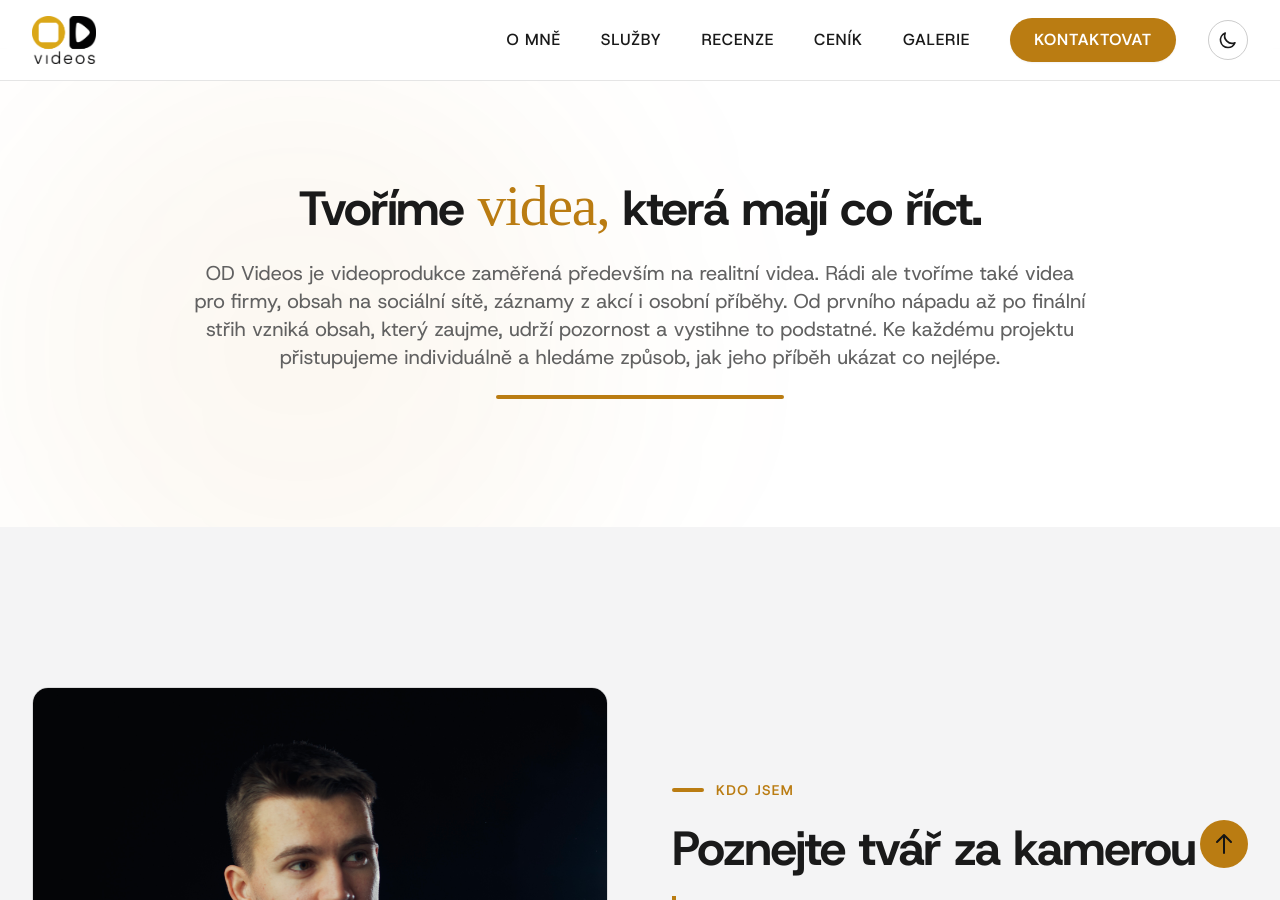
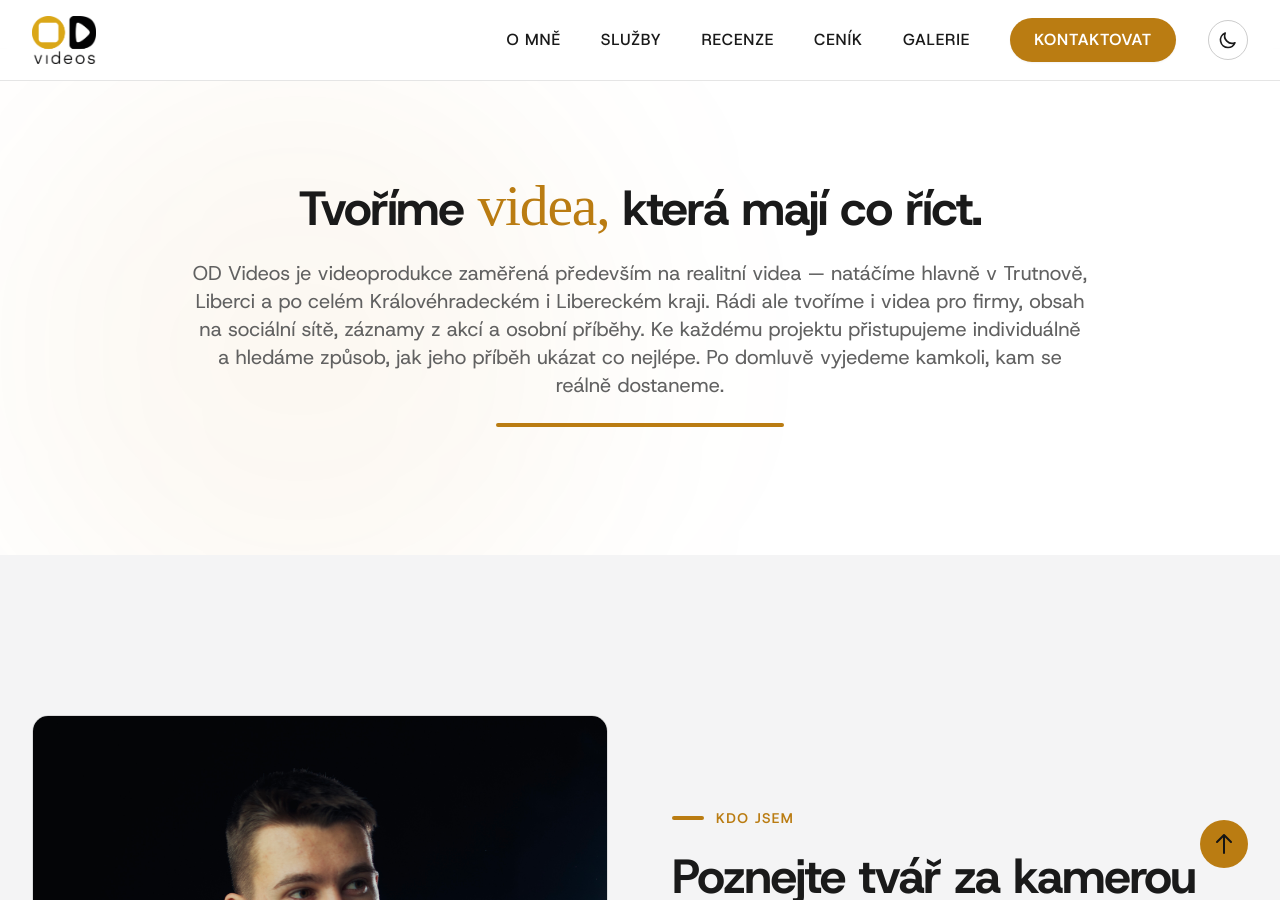
Before and after one commit to mtjns/od-videos, a Jekyll site: the page built from pages/index.html, in a window 1280 px wide and 900 px high, scrolled down 1044 px. Built offline with Jekyll 4.4.1, drawn with Linux system fonts in a browser that asks for light colours; nearby versions of some CDN libraries; some web fonts are replaced.

Commit message:
intro text change for seo

```diff
--- a/pages/index.html
+++ b/pages/index.html
@@ -92,10 +92,10 @@ permalink: /
             která mají co říct.
         </h2>
         <p class="text-muted text-lg md:text-xl leading-relaxed">
-            OD Videos je videoprodukce zaměřená především na realitní videa. Rádi ale tvoříme také videa pro firmy,
-            obsah na sociální sítě, záznamy z akcí i osobní příběhy. Od prvního nápadu až po finální střih vzniká
-            obsah, který zaujme, udrží pozornost a vystihne to podstatné. Ke každému projektu přistupujeme
-            individuálně a hledáme způsob, jak jeho příběh ukázat co nejlépe.
+            OD Videos je videoprodukce zaměřená především na realitní videa — natáčíme hlavně v Trutnově, Liberci a po celém
+            Královéhradeckém i Libereckém kraji. Rádi ale tvoříme i videa pro firmy, obsah na sociální sítě, záznamy z akcí a osobní
+            příběhy. Ke každému projektu přistupujeme individuálně a hledáme způsob, jak jeho příběh ukázat co nejlépe. Po domluvě
+            vyjedeme kamkoli, kam se reálně dostaneme.
         </p>
         <!-- Brand rule mezi nadpisem a podnadpisem -->
         <div class="flex items-center justify-center gap-2" aria-hidden="true">
```
